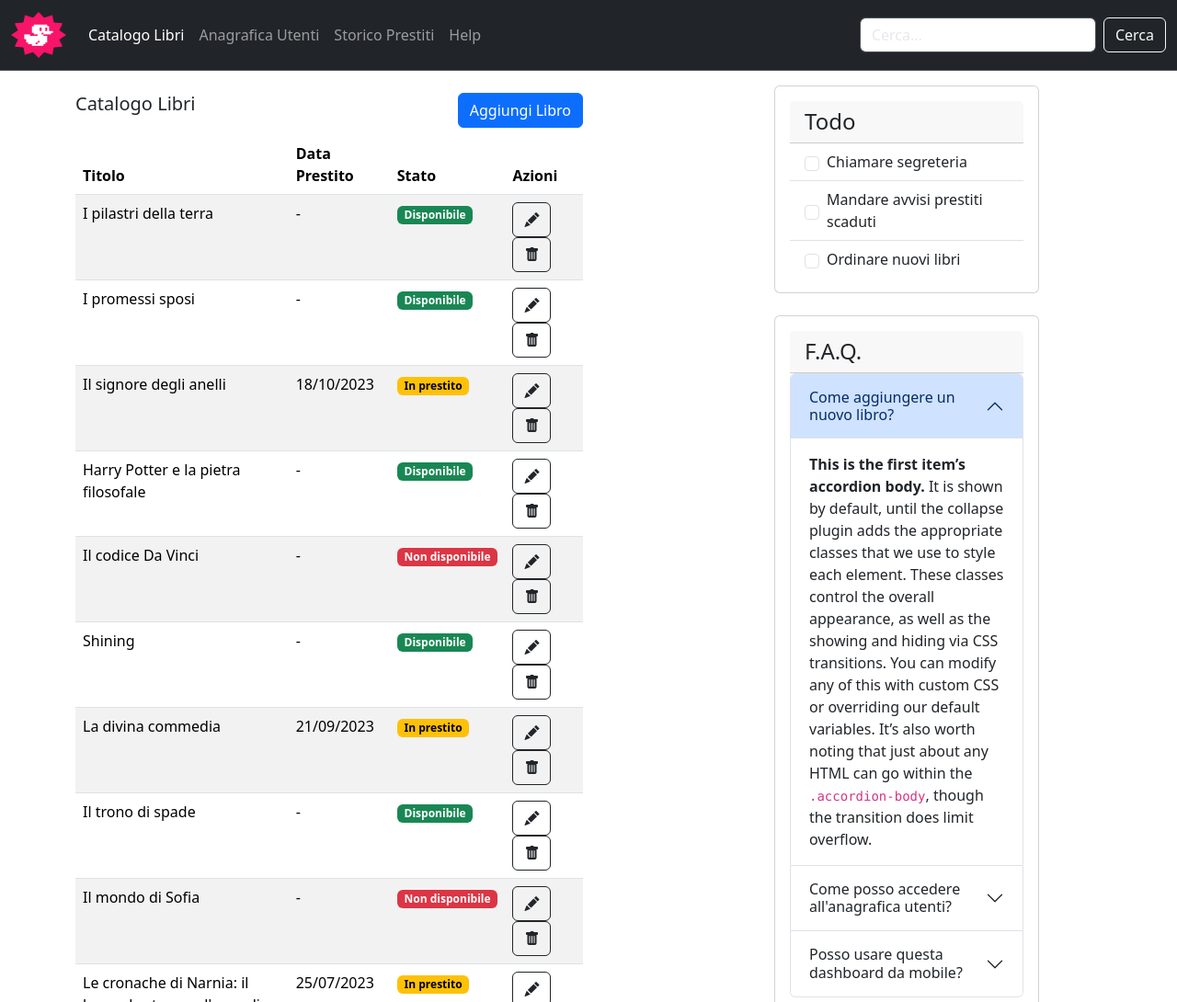
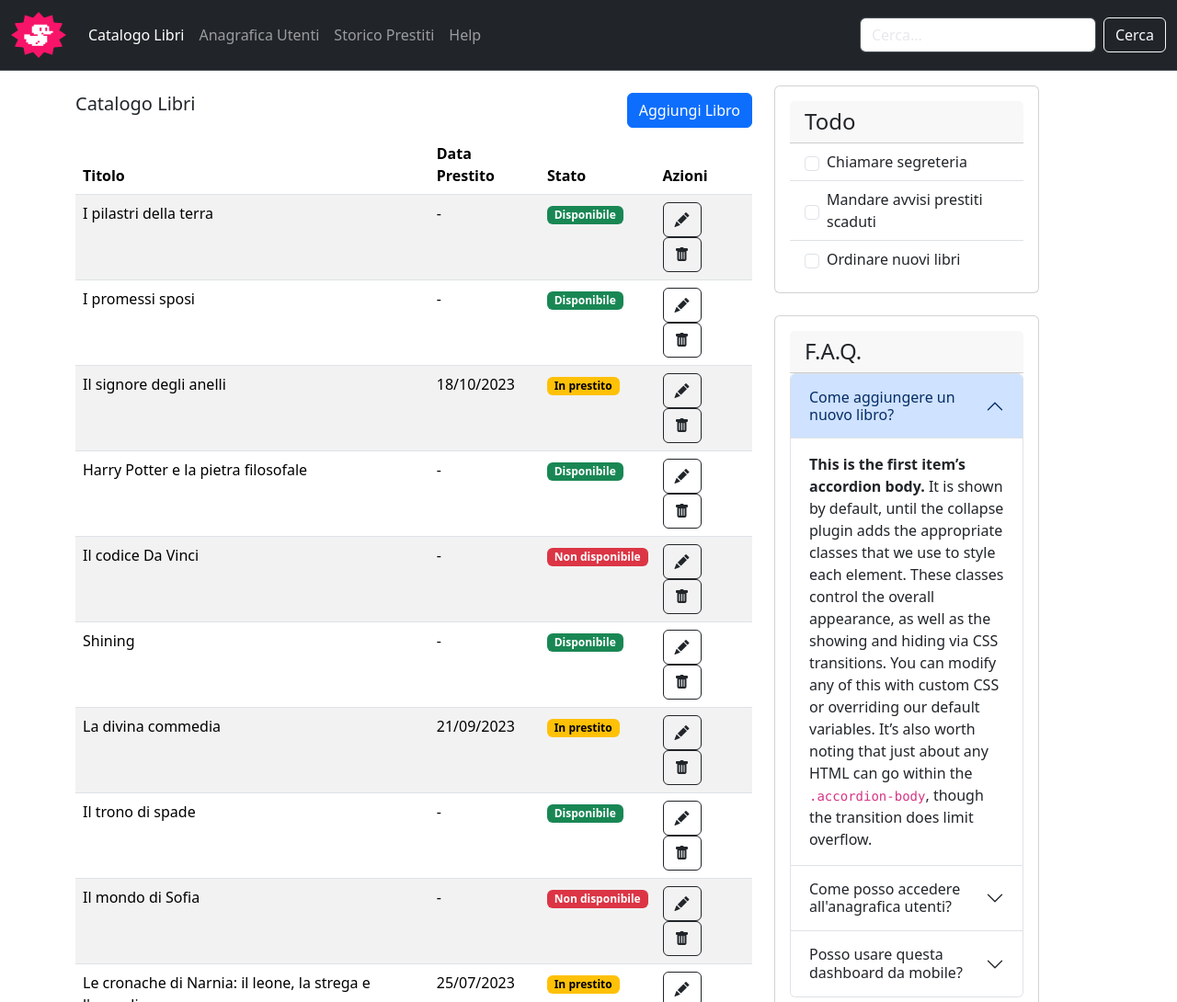
Before and after one commit to Marianna-Dalterio/html-css-bootstrap-dashboard, a plain HTML site: page index.html in a window 1280 px wide. Shown: the top 1090 px of the page at 92% size. Drawn offline with nearby package versions, Linux system fonts and the light colour scheme.

Commit message:
fix w-75

```diff
--- a/index.html
+++ b/index.html
@@ -62,7 +62,7 @@
         <div class="container my-3">
             <div class="row">
                 <div class="col-12 col-lg-8">
-                    <div class="heading d-flex justify-content-between w-75 mt-2 mb-2">
+                    <div class="heading d-flex justify-content-between mt-2 mb-2">
                         <h5>Catalogo Libri</h5>
                         <a href="aggiungiunlibro.html"><button type="button" class="btn btn-primary">Aggiungi
                                 Libro</button></a>
@@ -70,7 +70,7 @@
 
                     <!--tabella -->
 
-                    <table class="table table-striped table-hover w-75">
+                    <table class="table table-striped table-hover">
                         <thead>
                             <tr>
                                 <th scope="col">Titolo</th>
```
